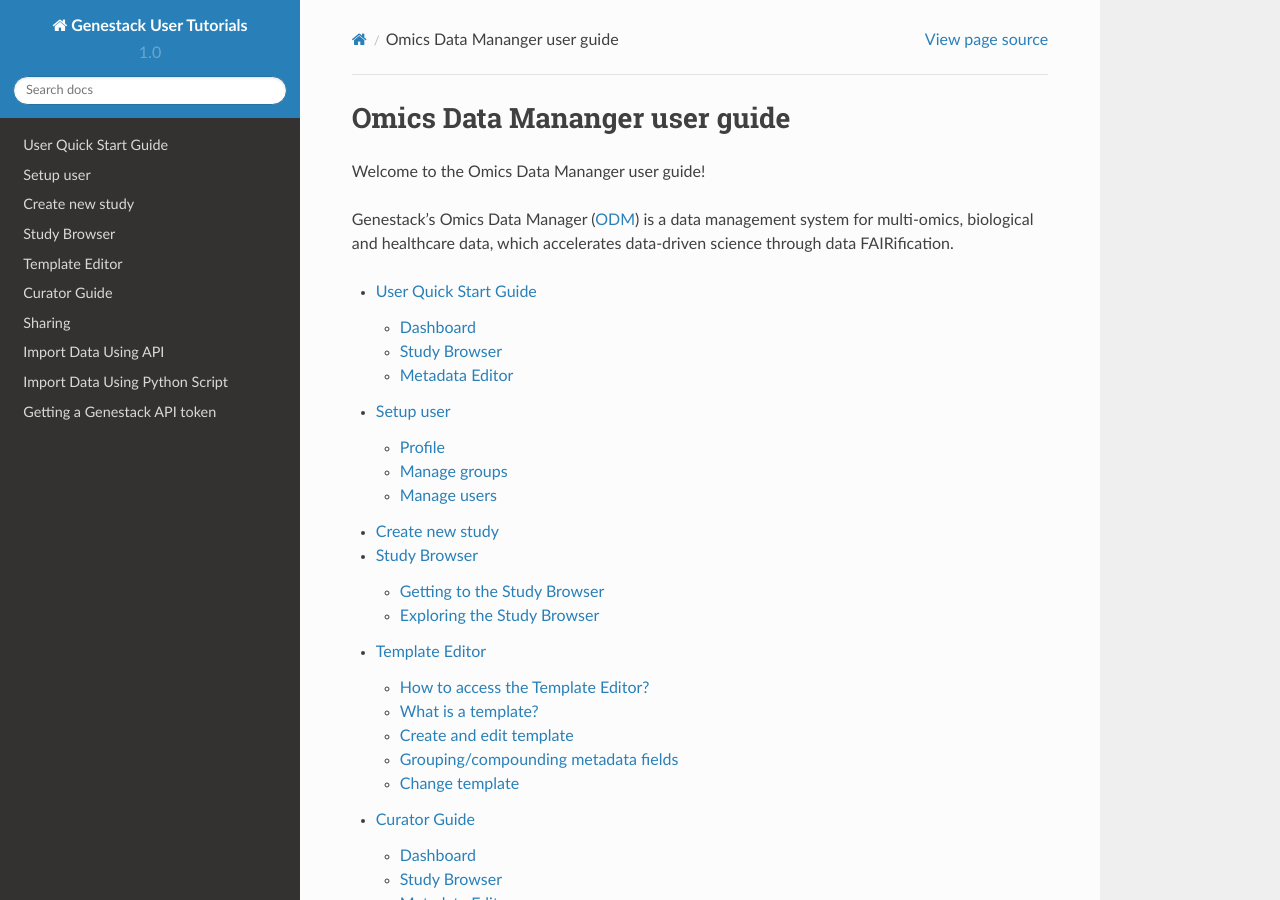
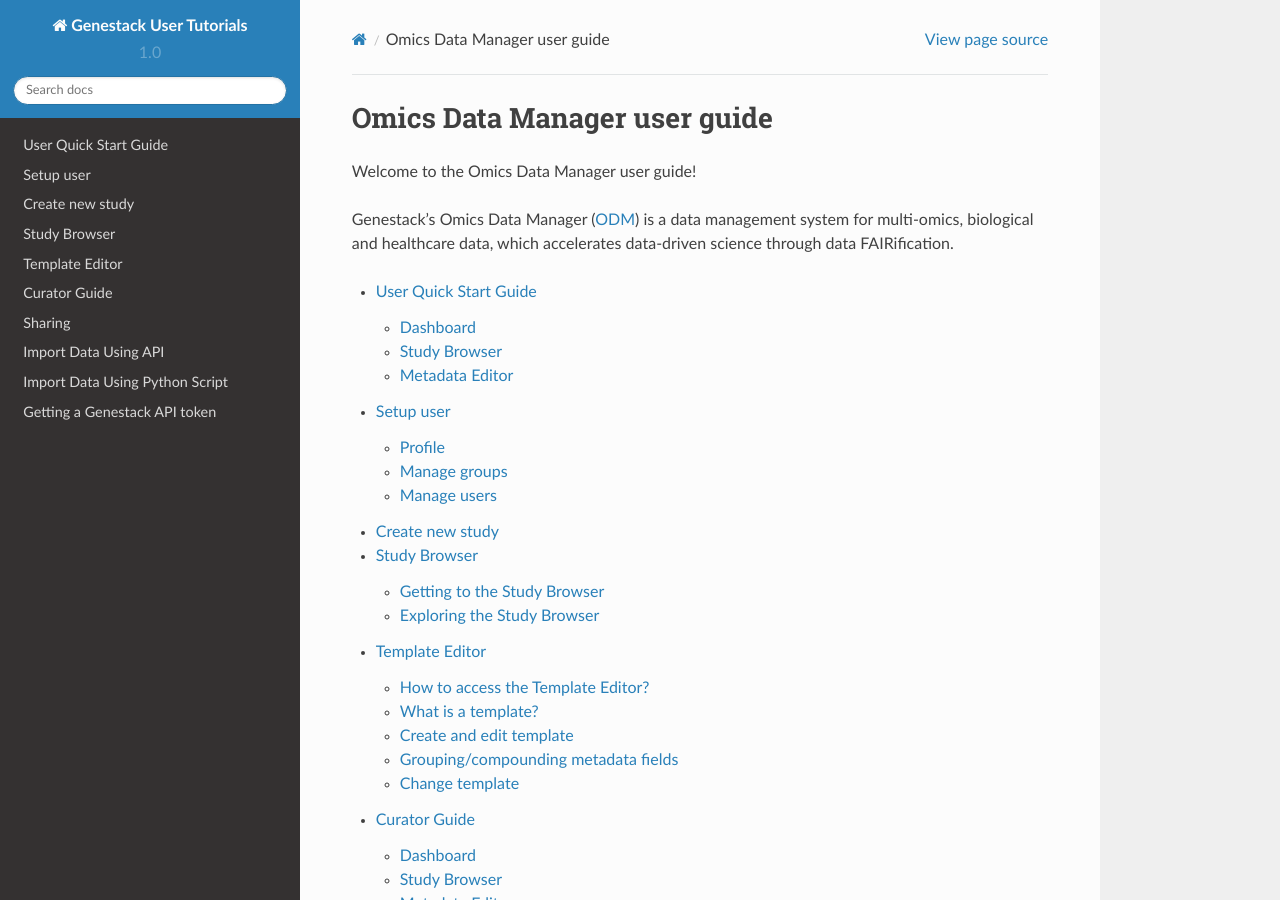
Before and after one commit to genestack/user-guide, a Sphinx documentation site: the page built from source/index.rst, in a window 1280 px wide and 900 px high. Built offline with Sphinx 7.4.7 and the Read the Docs theme 2.0.0, drawn with Linux system fonts in a browser that asks for light colours.

Commit message:
Update index.rst

```diff
--- a/source/index.rst
+++ b/source/index.rst
@@ -1,7 +1,7 @@
-Omics Data Mananger user guide
+Omics Data Manager user guide
 ##############################
 
-Welcome to the Omics Data Mananger user guide!
+Welcome to the Omics Data Manager user guide!
 
 Genestack’s Omics Data Manager (ODM_)
 is a data management system for multi-omics, biological and healthcare data, which accelerates
```
